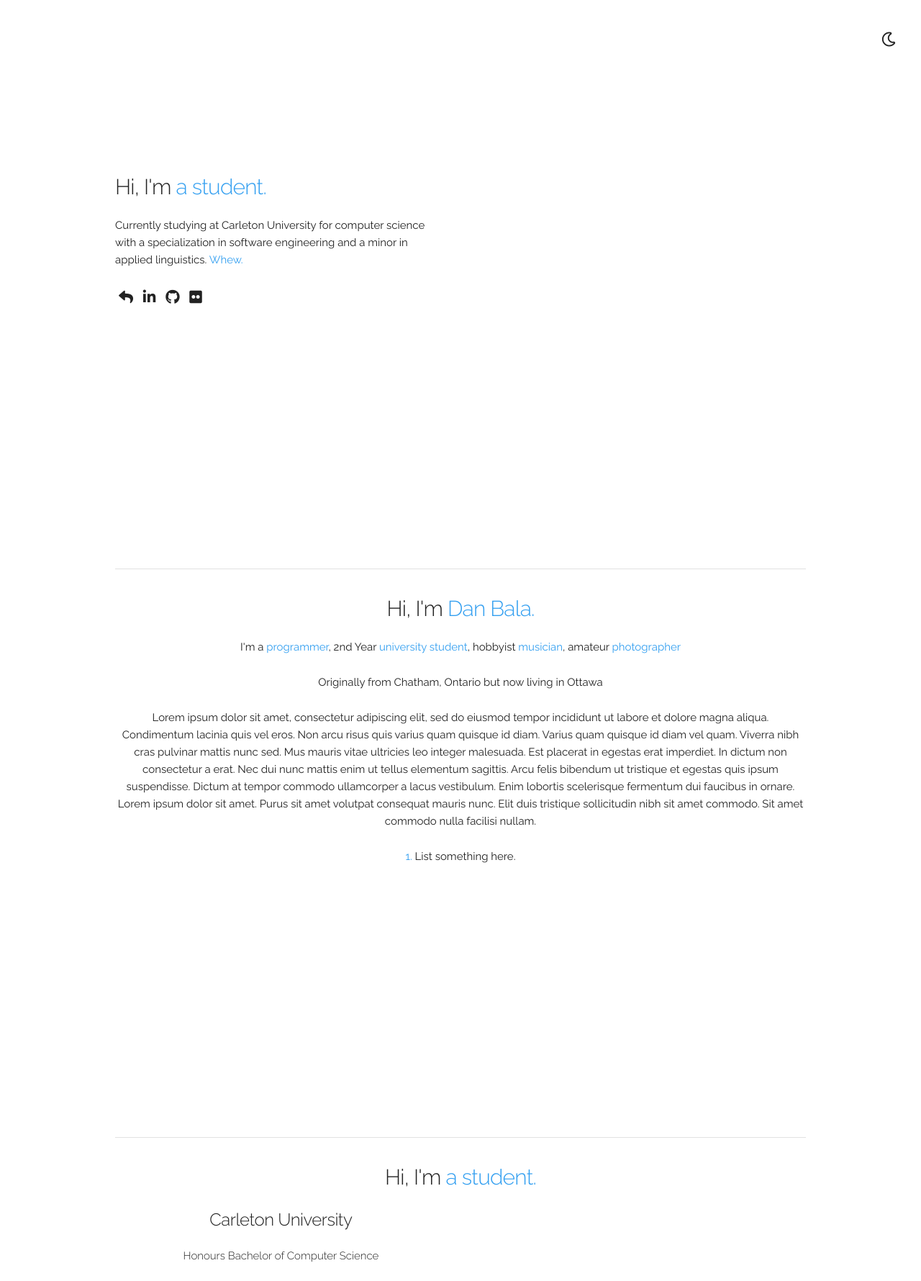
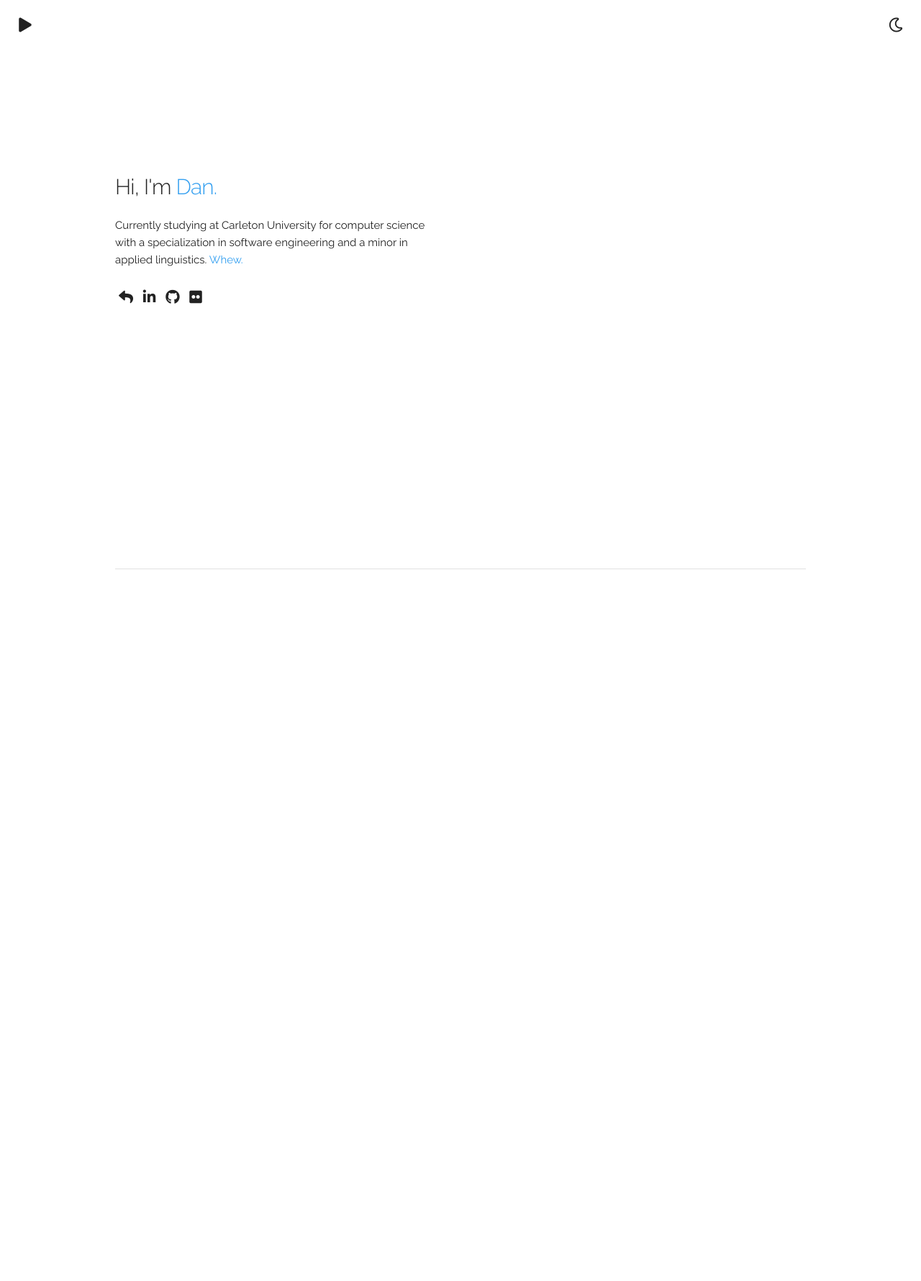
Before and after one commit to aprestoes/aprestoes.github.io, a plain HTML site: page index.html in a window 1280 px wide. Shown: the top 1780 px of the page at 72% size. After the commit the page ends 800 px from the top, so only its background shows below. Drawn offline with nearby package versions, Linux system fonts and the light colour scheme.

Commit message:
Changed layout. Less scroll more soul.

```diff
--- a/css/main.css
+++ b/css/main.css
@@ -1,30 +1,25 @@
-* {
-  box-sizing: border-box;
+body, html {
+  height: 100%;
+  overflow: hidden;
 }
 
-.section:not(#photography):not(#footer-bar) { /* Because photography
-  section is larger than viewpoint and footer-bar is small */
+.section:not(#footer-bar) {
   position: relative;
   height: 95vh;
+  overflow: auto;
 }
 
-.section:not(#hero) {
-  text-align: center;
-}
-
-div a, div a:hover, span {
+div a,
+div a:hover,
+span {
   color: #339FF0;
   text-decoration: none;
 }
 
-/*.education-box {
-  border: solid;
-  border-color: #393939;
-  border-width: 1px;
-}*/
-
 /* Font Awesome */
-.fab, .far, .fas {
+.fab,
+.far,
+.fas {
   padding: 5px;
   font-size: 20px;
   text-align: center;
@@ -36,6 +31,11 @@ img {
   width: 100%;
 }
 
+#footer-bar {
+  text-align: center;
+  margin-bottom: 0;
+}
+
 /* Buttons */
 .floating-button {
   width: 20px;
@@ -44,16 +44,42 @@ img {
   z-index: 1;
 }
 
-#up-button {
-  position: fixed;
-  bottom: 40px;
-  right: 40px;
+#dark-button {
+  position: absolute;
+  top: 20px;
+  right: 20px;
 }
 
-#dark-button {
+#play-button {
   position: absolute;
-  top: 40px;
-  right: 40px;
+  top: 20px;
+  left: 20px;
+}
+
+/* Help Overlay */
+#overlay {
+  position: fixed;
+  display: none;
+  width: 100%;
+  height: 100%;
+  top: 0;
+  left: 0;
+  right: 0;
+  bottom: 0;
+  background-color: rgba(0,0,0,0.5);
+  color: white;
+  z-index: 2;
+  pointer-events: none;
+}
+
+#help-button {
+  z-index: 5;
+}
+
+.help-text {
+  display: none;
+  color: white;
+  z-index: 3;
 }
 
 /* Dark Mode */
@@ -62,7 +88,7 @@ body.dark {
   background-color: #181a1b;
 }
 
-body.dark a:not(.highlighted-words) {
+body.dark .far, body.dark .fas, body.dark .fab {
   color: #dcd9d4;
 }
 
--- a/index.html
+++ b/index.html
@@ -23,6 +23,7 @@
   <link rel="stylesheet" href="css/skeleton.css">
   <link rel="stylesheet" href="https://cdnjs.cloudflare.com/ajax/libs/tiny-slider/2.9.3/tiny-slider.css">
   <link rel="stylesheet" href="https://cdnjs.cloudflare.com/ajax/libs/font-awesome/5.14.0/css/all.min.css">
+  <link rel="stylesheet" href="https://cdnjs.cloudflare.com/ajax/libs/lightbox2/2.11.3/css/lightbox.min.css"/>
   <link rel="stylesheet" href="css/main.css">
 
   <!-- Scripts
@@ -40,8 +41,10 @@
   –––––––––––––––––––––––––––––––––––––––––––––––––– -->
 
   <!-- Floating buttons -->
-  <a class="fas fa-chevron-up floating-button" id="up-button" href=""></a>
-  <a class="far fa-moon floating-button" id="dark-button" href=""></a>
+  <div id="buttons">
+    <a class="far fa-moon floating-button" id="dark-button" href=""></a>
+    <a class="fas fa-play floating-button" id="play-button" href=""></a>
+  </div>
 
   <!-- Hero Section -->
   <div class="section" id="hero">
@@ -51,90 +54,33 @@
           <div id="rotating-words" class="slider"> <!-- Words from main.js added here -->
 
           </div>
-          <p>Currently studying at Carleton University for computer science with a specialization in software engineering and a minor in applied linguistics. <span>Whew.</span></p>
           <div id="social-bar">
             <a class="fas fa-reply" href="mailto:me@danielbala.ca"></a>
             <a class="fab fa-linkedin-in" href="https://linkedin.com/in/danielabala"></a>
             <a class="fab fa-github" href="https://github.com/aprestoes"></a>
             <a class="fab fa-flickr" href="https://www.flickr.com/photos/danielbala/"></a>
+            <!-- <a class="fas fa-question" id="help-button" href=""></a> -->
           </div>
         </div>
       </div>
     </div>
   </div>
-
-  <!-- About Me -->
-  <div class="section" id="about-me">
-    <div class="container">
-      <div class="row"><hr></div>
-      <div class="row">
-        <h4>Hi, I'm <span>Dan Bala.</span></h4>
-      </div>
-      <div class="row">
-        <p>I'm a <a href="">programmer</a>, 2nd Year <a href="">university student</a>, hobbyist <a href="">musician</a>, amateur <a href="#photography">photographer</a></p>
-        <p>Originally from Chatham, Ontario but now living in Ottawa</p>
-        <p>Lorem ipsum dolor sit amet, consectetur adipiscing elit, sed do eiusmod tempor incididunt ut labore et dolore magna aliqua. Condimentum lacinia quis vel eros. Non arcu risus quis varius quam quisque id diam. Varius quam quisque id diam vel quam. Viverra nibh cras pulvinar mattis nunc sed. Mus mauris vitae ultricies leo integer malesuada. Est placerat in egestas erat imperdiet. In dictum non consectetur a erat. Nec dui nunc mattis enim ut tellus elementum sagittis. Arcu felis bibendum ut tristique et egestas quis ipsum suspendisse. Dictum at tempor commodo ullamcorper a lacus vestibulum. Enim lobortis scelerisque fermentum dui faucibus in ornare. Lorem ipsum dolor sit amet. Purus sit amet volutpat consequat mauris nunc. Elit duis tristique sollicitudin nibh sit amet commodo. Sit amet commodo nulla facilisi nullam.</p>
-        <p><span>1.</span> List something here.</p>
-      </div>
-    </div>
-  </div>
-
-  <!-- Education -->
-  <div class="section" id="education">
-    <div class="container">
-      <div class="row"><hr></div>
-      <div class="row">
-        <h4>Hi, I'm <span>a student.</span></h4>
-      </div>
-      <div class="row">
-        <div class="one-half column education-box">
-          <h5>Carleton University</h5>
-          <h6>Honours Bachelor of Computer Science</h6>
-        </div>
-      </div>
-    </div>
-  </div>
-
-  <!-- Photography -->
-  <div class="section" id="photography">
-    <div class="container">
-      <div class="row"><hr></div>
-      <div class="row">
-        <h4>Hi, I'm <span>a photographer.</span></h4>
-      </div>
-      <div class="row">
-        <img src="images/image1.jpg">
-      </div>
-      <div class="row">
-        <img src="images/image2.jpg">
-      </div>
-      <div class="row">
-        <img src="images/image3.jpg">
-      </div>
-      <div class="row">
-        <img src="images/image4.jpg">
-      </div>
-    </div>
-  </div>
+  <!-- TODO: Add overlay later.
+  <div id="overlay">
+    <h5 class="help-text" id="play-help">Press to toggle autoplay.</h5>
+    <h5 class="help-text" id="night-help">Press to toggle night mode (otherwise picks OS setting).</h5>
+    <h5 class="help-text" id="arrow-help">Use ← and → arrow keys to switch slides.</h5>
+    <h5 class="help-text" id="help-me">Made by <span>Daniel Bala.</span></h5>
+  </div> -->
 
   <footer>
-    <!-- Bar at end of page -->
     <div class="section" id="footer-bar">
       <div class="container">
         <div class="row"><hr></div>
-        <div class="row">
-          <div class="">
-            <p>Made by <span>Daniel Bala.</span></p>
-            <p>Contact: <a href="mailto:me@danielbala.ca">me@danielbala.ca</a></p>
-          </div>
-        </div>
       </div>
     </div>
-
-
-
-
     <script src="https://cdnjs.cloudflare.com/ajax/libs/tiny-slider/2.9.2/min/tiny-slider.js"></script>
+    <script src="https://cdnjs.cloudflare.com/ajax/libs/lightbox2/2.11.3/js/lightbox.min.js"></script>
     <script src="js/main.js"></script>
   </footer>
 <!-- End Document
--- a/js/main.js
+++ b/js/main.js
@@ -1,55 +1,106 @@
 ;(function () {
 
 	'use strict';
+/*To see the fully documented code and configurable code, go to the
+original template repo at:
+https://github.com/aprestoes/minimalist-landing-page/tree/dev
+*/
 
-const sentenceBeginning = "Hi, I'm "; //sentenceBeginning + word[i]
+var headersBlack = [ //headersBlack + headersBlue, e.g. "Hi, I'm Dan"
+  "Hi, I'm "
+];
 
-const words = [ //Descriptive and re-affirming words here
-    "Dan.",
-    "a student.",
-    "a programmer.",
-    "a camp counsellor.",
-    "a musician.",
-    "a traveller.",
-    "a goof."
-  ];
+var headersBlue = [ //Descriptive and re-affirming words here
+  "Dan.",
+  //"a student.",
+  "a programmer.",
+  "a teacher.",
+  "a photographer.",
+  "a traveller.",
+  "a camp counsellor.",
+  "a musician."
+];
+
+var rotatingParagraphs = [
+  "Currently studying at Carleton University for computer science with a specialization in software engineering and a minor in applied linguistics. <span>Whew.</span>",
+  //"More stuff",
+  "<span>Beep, boop, bop.</span> Check out my Github projects (including this website) down below.",
+  "Fully <span>TEFL</span> (Teaching English as a Foreign Language) certified. Taught English throughout Italy and Austria during Summer 2019.",
+  "Analog and digital. An avid hobbyist who loves taking capturing shots of cool places, people, and things. View some of my favourite photos by checking out my Flickr.",
+  "3 continents, 10 countries, 27 provinces/states/regions, countless cities, but still <span>counting.</span>",
+  "Summer camp, STEM camp, English camp. Also with relevant training from the American Camp Association, the National Child Traumatic Stress Network, and the Canadian Red Cross.",
+  "Guitar, drums, bass, and ukulele. Jazz band, concert band, guitar ensemble, musical orchestra, and (of course) a high school rock band."
+];
 
 var addRotatingWords = function() {
 
-  var wordsDiv = document.getElementById('rotating-words');
+  var wordsDiv = $("#rotating-words");
+  var paragraphsDiv = $("#rotating-paragraphs");
+  var largestArrayLength;
 
-  function addElement(word) {
-    var newDiv = document.createElement('div');
-    newDiv.className = 'item';
+  largestArrayLength = Math.max(headersBlack.length, headersBlue.length, rotatingParagraphs.length);
 
-    var newElement = document.createElement('h4');
-    var textBeginning = document.createTextNode(sentenceBeginning);
-    var wordElement = document.createElement('a');
-    var textWord = document.createTextNode(word);
+  for (var index = 0; index < largestArrayLength; index++) {
+    //Temp variables
+    var headerBeginning;
+    var headerEnd;
+    var paragraph = rotatingParagraphs[0]; //Default
 
-    newElement.appendChild(textBeginning);
-    wordElement.appendChild(textWord);
-    wordElement.className = 'highlighted-words'; //Used for dark mode
-    newElement.appendChild(wordElement);
+    if (index >= headersBlack.length) { //Use last element
+      headerBeginning = headersBlack[headersBlack.length - 1];
+    } else {
+      headerBeginning = headersBlack[index];
+    }
 
-    newDiv.appendChild(newElement);
-    wordsDiv.appendChild(newDiv);
+    if (index >= headersBlue.length) {
+      headerEnd = headersBlue[headersBlue.length - 1];
+    } else {
+      headerEnd = headersBlue[index];
+    }
+
+    if (index >= rotatingParagraphs.length) {
+      paragraph = rotatingParagraphs[rotatingParagraphs.length - 1];
+    } else {
+      paragraph = rotatingParagraphs[index];
+    }
+
+    //Add headers
+    var newDiv = jQuery("<div>").attr("id", "slide" + index).addClass("item");
+
+    var newElement = jQuery("<h4>").append(headerBeginning);
+    var blueElement = jQuery("<a>").text(headerEnd).addClass("highlighted-words").appendTo(newElement);
+
+    $(newElement).appendTo(newDiv);
+    $(newDiv).appendTo(wordsDiv);
+
+
+    //Add paragraphs
+    var newPElement = jQuery("<p>").html(paragraph).appendTo(newDiv);
   }
-
-  /*var links = [ //Links for the corresponding elements in words array.
-  ];*/
-
-  words.forEach(element => addElement(element));
 };
 
+var tnsSlider;
+
 var startTinySlider = function () {
-  tns({
-    mode: 'gallery', //carousel is also nice
+  tnsSlider = tns({
+    mode: "gallery",
     controls: false,
+    arrowKeys: true,
     nav: false,
     autoplay: true,
-    autoplayButtonOutput: false,
+    autoplayButton: "#play-button",
+    autoplayTimeout: 6000,
+    autoplayText: ["", ""], //Empty
     mouseDrag: true
+  });
+
+
+  $(document).keydown(function(e) {
+    /*if (e.keyCode == 32) { //Spacebar pause
+      $("#play-button").click();
+    } else*/ if (!(tnsSlider.autoplay) && (e.keyCode == 37 || e.keyCode == 39)) { //If already paused, keep it paused on keys
+      tnsSlider.pause();
+    }
   });
 }
 
@@ -61,31 +112,35 @@ var startButtonListeners = function () {
     $('body').toggleClass('dark');
   }
 
-  $('#up-button').click(function() {
-    $('html, body').animate({scrollTop : 0}, 600);
-    return false;
-  });
-
-
   $('#dark-button').click(function(e) {
     e.preventDefault();
     $('#dark-button').toggleClass('far fas');
     $('body').toggleClass('dark');
   });
 
-  $('#up-button').hide();
-}
+  $('#play-button').click(function(e) {
+    e.preventDefault;
+    e.stopPropagation;
+    $(this).toggleClass("fa-play fa-pause");
+
+    return false;
+  });
+
+  //Help button
+  /*$("#help-button").click(function(e) {
+    e.preventDefault();
+  });
+
+  $("#help-button").hover(function() {
+    $("#overlay").show();
+  })
+
+  $("#help-button").mouseleave(function() {
+    $("#overlay").hide();
+  });*/
+};
 
 //Event Listeners
-//On scroll
-$(document).scroll(function() {
-  var scrolled = $(window).scrollTop();
-  if (scrolled > 100) {
-    $('#up-button').fadeIn();
-  } else {
-    $('#up-button').fadeOut();
-  }
-});
 
 //On start
 $(document).ready(function(){
```
Also changed, not shown: 1 other file.
